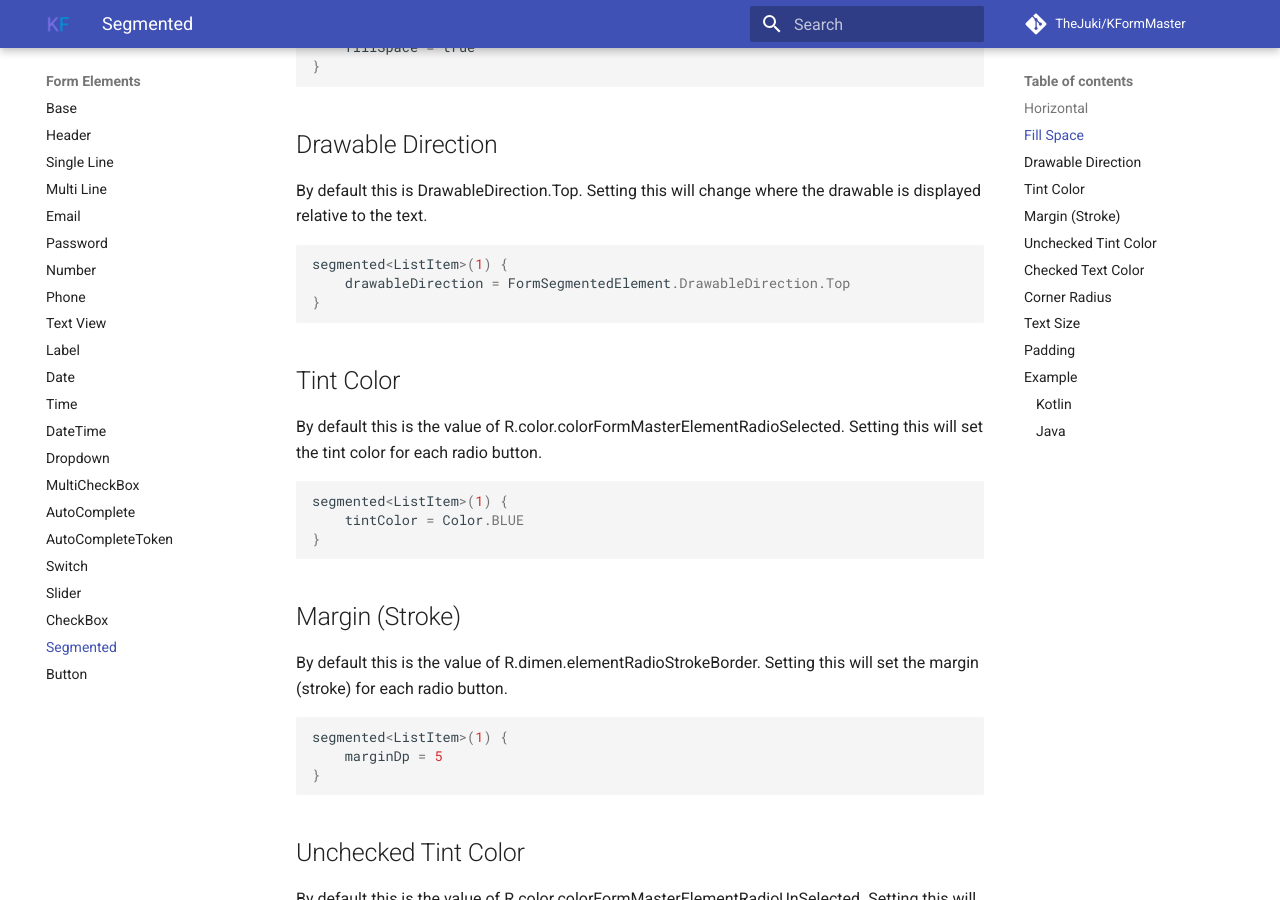
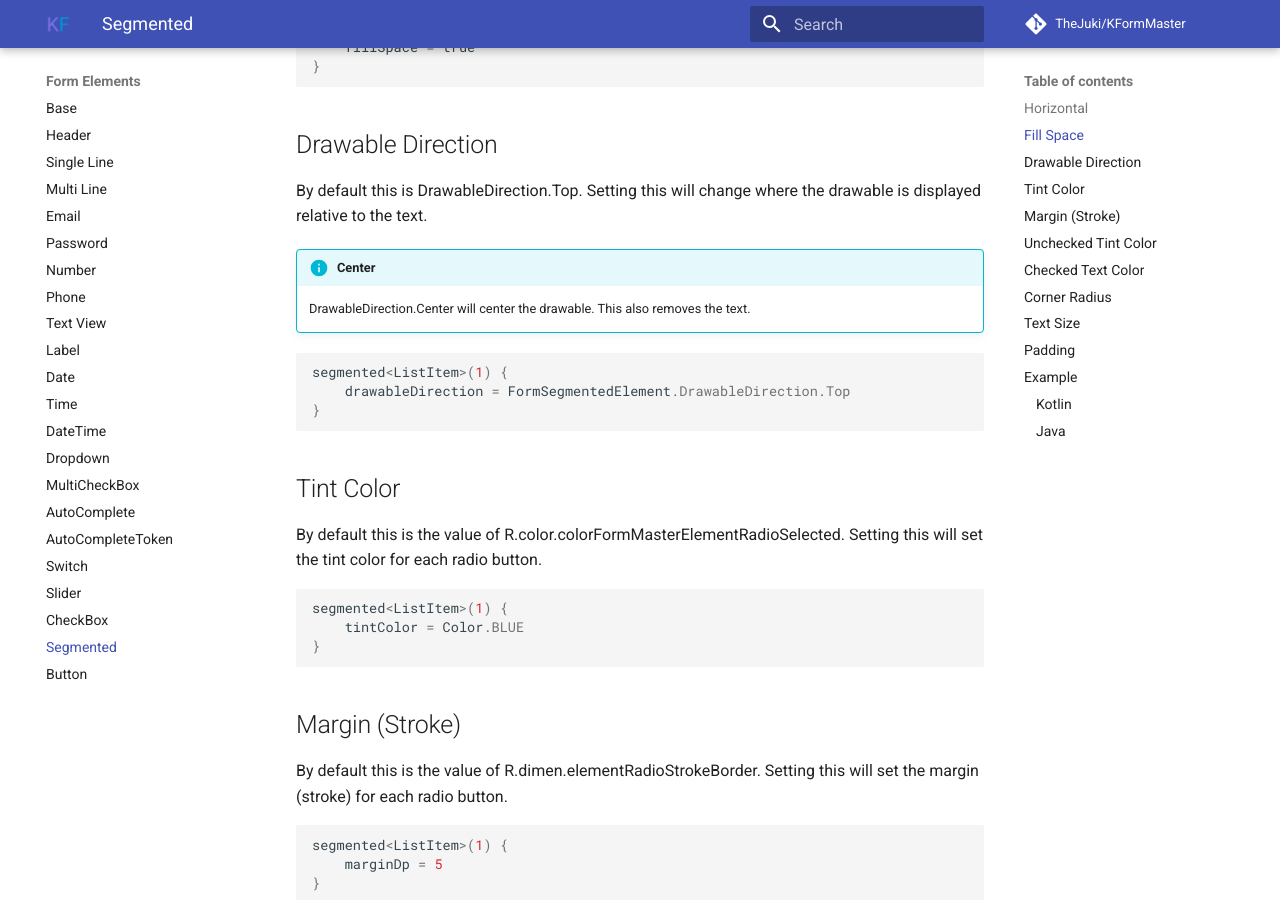
Before and after one commit to TheJuki/KFormMaster, an MkDocs documentation site: the page built from docs/element/segmented.md, in a window 1280 px wide and 900 px high, scrolled down 1171 px. Built offline with MkDocs 1.6.1 and Material for MkDocs 9.7.7, drawn with Linux system fonts in a browser that asks for light colours; comment, search, counter and statistics services are not loaded.

Commit message:
Update Segmented doc [skip ci]

````diff
--- a/docs/element/segmented.md
+++ b/docs/element/segmented.md
@@ -35,6 +35,11 @@ segmented<ListItem>(1) {
 ## Drawable Direction
 By default this is DrawableDirection.Top.
 Setting this will change where the drawable is displayed relative to the text.
+
+!!! info "Center"
+
+    DrawableDirection.Center will center the drawable. This also removes the text.
+
 ```kotlin
 segmented<ListItem>(1) {
     drawableDirection = FormSegmentedElement.DrawableDirection.Top
````
